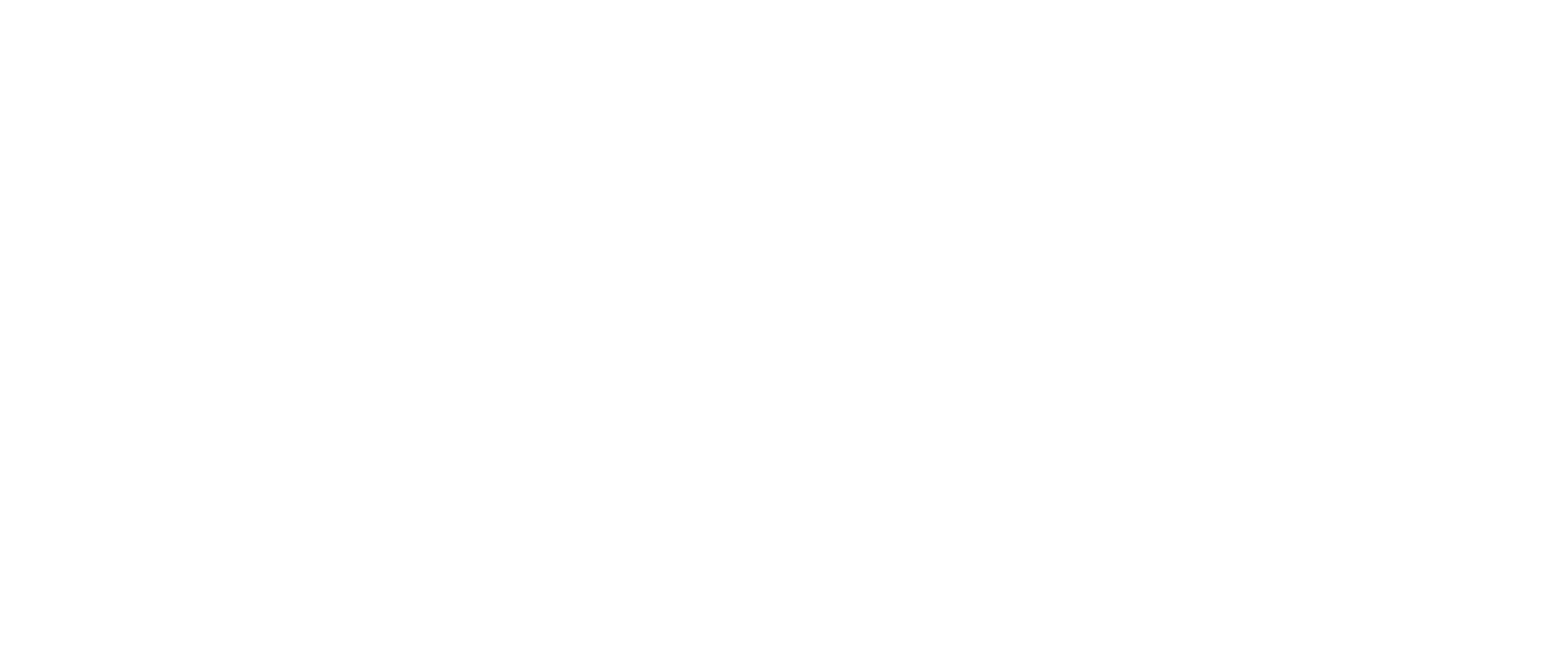
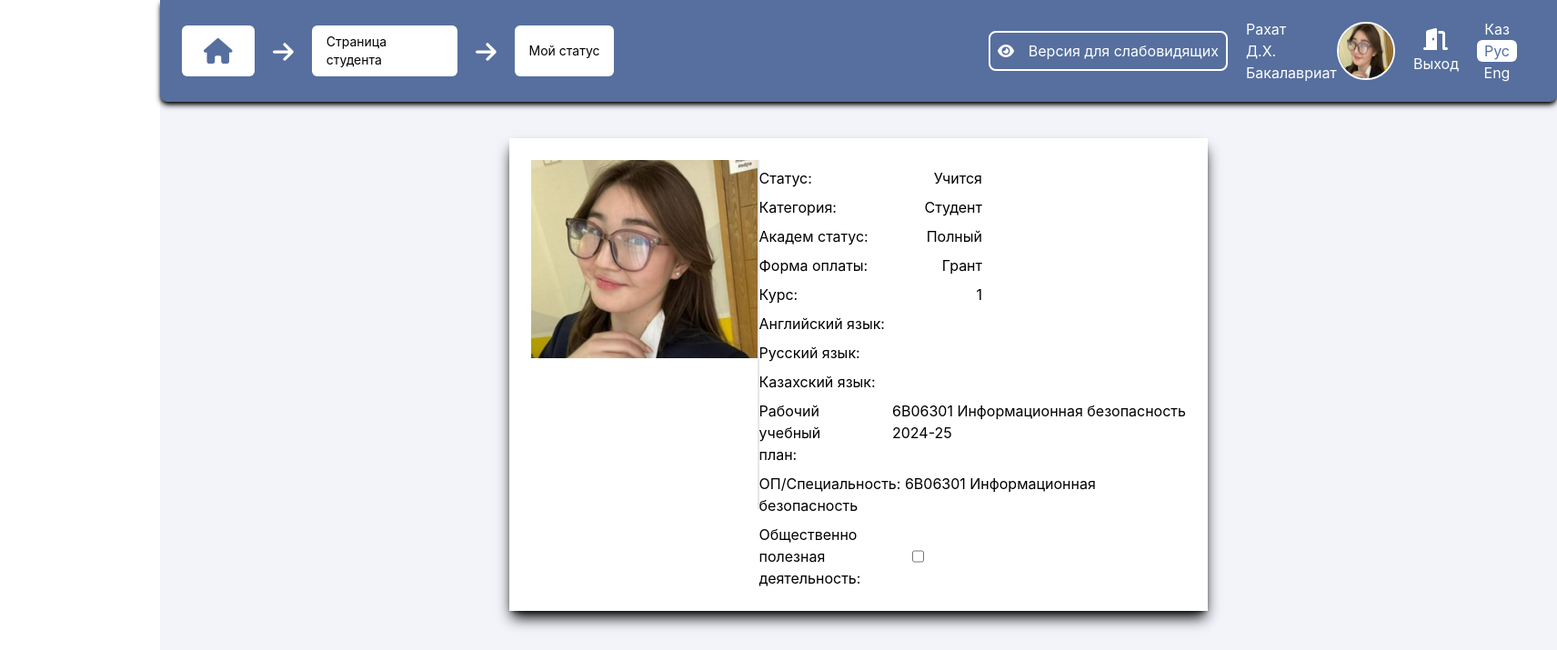
Before and after one commit to lenzwa/diana, a plain HTML site: page index.html in a window 1280 px wide. Shown: the top 715 px of the page at 91% size, 1712 px wide, since content can reach past the window. Drawn offline with Linux system fonts and the light colour scheme; the site is published under a folder, as on GitHub Pages, so addresses that start at the root find nothing.

Commit message:
Update index.html

```diff
--- a/index.html
+++ b/index.html
@@ -1 +1 @@
-<!doctype html><html lang="en"><head><meta charset="utf-8"/><link rel="icon" href="/favicon.ico"/><meta name="viewport" content="width=device-width,initial-scale=1"/><meta name="theme-color" content="#000000"/><meta name="description" content="Web site created using create-react-app"/><link rel="apple-touch-icon" href="/logo192.png"/><link rel="manifest" href="/manifest.json"/><title>React App</title><script defer="defer" src="/static/js/main.6bb5f944.js"></script><link href="/static/css/main.c46a76b1.css" rel="stylesheet"></head><body><noscript>You need to enable JavaScript to run this app.</noscript><div id="root"></div></body></html>
+<!doctype html><html lang="en"><head><meta charset="utf-8"/><link rel="icon" href="/favicon.ico"/><meta name="viewport" content="width=device-width,initial-scale=1"/><meta name="theme-color" content="#000000"/><meta name="description" content="Web site created using create-react-app"/><link rel="apple-touch-icon" href="/logo192.png"/><link rel="manifest" href="/manifest.json"/><title>React App</title><script defer="defer" src="./static/js/main.6bb5f944.js"></script><link href="./static/css/main.c46a76b1.css" rel="stylesheet"></head><body><noscript>You need to enable JavaScript to run this app.</noscript><div id="root"></div></body></html>
```
